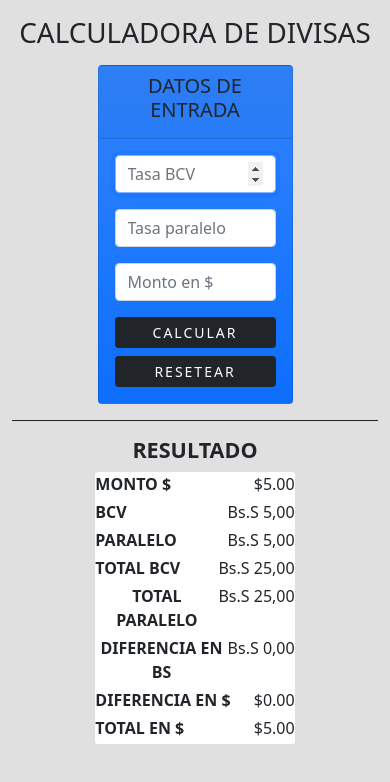
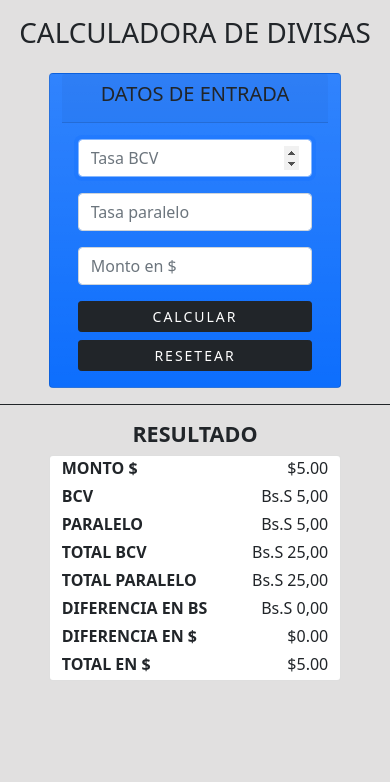
Before and after one commit to manuelhm1993/mh-calculadora-divisas, a plain HTML site: page index.html in a window 390 px wide. Both pictures are taken after typing "5", "5", "5" into the empty fields and a click on the input "Calcular". Drawn offline with Linux system fonts and the light colour scheme.

Commit message:
Corregir el responsive en pantallas sm, se agregaron las filas y columnas bootstrap y se eliminaron los media query css

```diff
--- a/assets/css/app.css
+++ b/assets/css/app.css
@@ -10,25 +10,3 @@ body {
     text-transform: uppercase;
     font-size: 0.9rem;
 }
-
-.card {
-    width: 40%;
-}
-
-@media only screen and (max-width: 400px) {
-    .card {
-        width: 50%;
-    }
-}
-
-@media only screen and (max-width: 900px) {
-    .mh-card-sm {
-        width: 70%;
-    }
-}
-
-@media only screen and (max-width: 1900px) {
-    .mh-card-sm {
-        width: 55%;
-    }
-}
--- a/index.html
+++ b/index.html
@@ -11,10 +11,11 @@
     <title>Calculadora de divisas MH</title>
 </head>
 <body>
-    <main id="main">
+    <main id="main" class="container">
         <h1 class="text-center text-uppercase mt-3">Calculadora de divisas</h1>
 
-        <div class="card text-center mx-auto mt-3 text-white bg-primary bg-gradient">
+        <div class="row">
+            <div class="card text-center mx-auto mt-3 text-white bg-primary bg-gradient col-9 col-md-8 col-lg-6">
                 <div class="card-header">
                     <h2 class="card-title h5 text-uppercase text-dark">Datos de entrada</h2>
                 </div>
@@ -23,15 +24,12 @@
                         <div class="mb-3">
                             <input type="number" class="form-control" name="bcv" id="bcv" min="0" step="0.01" placeholder="Tasa BCV" required>
                         </div>
-
                         <div class="mb-3"></label>
                             <input type="number" class="form-control" name="paralelo" id="paralelo" min="0" step="0.01" placeholder="Tasa paralelo" required>
                         </div>
-
                         <div class="mb-3"></label>
                             <input type="number" class="form-control" name="monto" id="monto" min="0" step="0.01" placeholder="Monto en $" required>
                         </div>
-
                         <div class="d-grid gap-2">
                             <input type="submit" value="Calcular" id="calcular" class="text-uppercase btn btn-dark btn-sm">
                             <input type="reset" value="Resetear" id="resetear" class="text-uppercase btn btn-dark btn-sm">
@@ -39,8 +37,9 @@
                     </form>
                 </div>
             </div>
+        </div>
 
-        <section id="resultado" class="container"></section>
+        <section id="resultado" class="row"></section>
 
         <!-- Zona de templates -->
         <!-- Tabla +800 -->
@@ -89,7 +88,7 @@
 
             <h2 class="h4 text-uppercase text-center text-dark mt-3 fw-bold">Resultado</h2>
 
-            <div class="card text-center mx-auto mh-card-sm">
+            <div class="card text-center mx-auto col-9 col-md-8 col-lg-6">
                 <div class="list-group">
 
                 </div>
```
Lines whose indentation alone changed are shown as unchanged.
